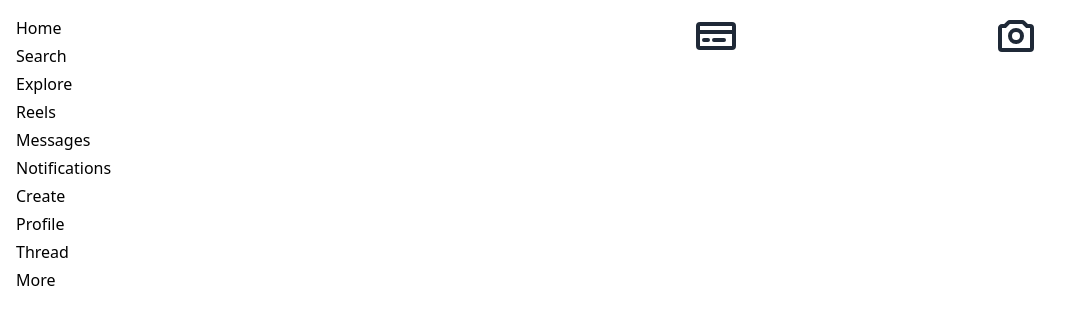
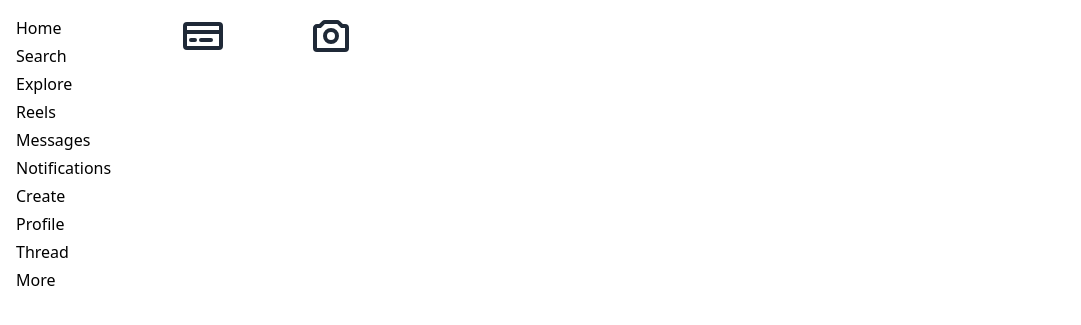
Before and after one commit to muhayimanatheo/instagram, a Django app: template instagramap/templates/index.html in a window 1280 px wide. Shown: the top 325 px of the page, without its empty margins (0-1081 px from the left). Run offline with Django 5.2, Linux system fonts and the light colour scheme; the template is opened without the code that fills it, so the values that code supplies are empty; parts of the project's set-up code (start-up, migrations or seed data) failed here and were passed over; some libraries are stand-ins or nearby versions.

Commit message:
page changed

```diff
--- a/instagramap/templates/index.html
+++ b/instagramap/templates/index.html
@@ -11,7 +11,7 @@
 
 <body class="bg-[#FFFFFF]">
     <!-- nav -->
-    <div class="grid grid-cols-2">
+    <div class="flex flex-row">
         <div class="bg-[#FFFFFF] p-2 md:p-4 w-30">
             <div class="flex flex-col space-y-1">
                 <a href="#" class="text-black">Home</a>
@@ -29,46 +29,44 @@
         <!-- container -->
         <div class="mr-2 md:mr-4" id="body">
             {% for i in data1 %}
-            <div class="grid grid-cols-2" id="header">
-                <div class="p-2 md:p-5" id="img">
+            <div class="flex flex-row py-5">
+                <div class="w-40 h- 50 mx-10 p-5 " id="img">
                     <img src="{{ i.image.url }}" alt="" class="w-20 h-20 rounded-full border-2">
                 </div>
+                <div class="flex flex-col">
 
-                <div class="flex p-2 md:p-5 mx-2 md:mx-5">
+                        <div class="flex p-2 space-x-3">
                             <div class="" id="header">
                                 <span class="">
                                     <p class="font-bold">{{i.username}}</p>
                                 </span>
                             </div>
-                    <div class="bg-[#EFEFEF] rounded-md p-1 px-2 md:px-4 font-bold" id="buttcontant">Edit profile</div>
-                    <div class="bg-[#EFEFEF] mx-2 md:mx-5 p-1 px-2 md:px-4 rounded-md font-bold" id="button">View archives</div>
+                            <div class="bg-[#EFEFEF] rounded-md p-1 px-2 md:px-4 font-bold" id="buttcontant">Edit profile
+                            </div>
+                            <div class="bg-[#EFEFEF] mx-2 md:mx-5 p-1 px-2 md:px-4 rounded-md font-bold" id="button">View
+                                archives</div>
                             <div class="bg-[#EFEFEF] mx-2 md:mx-4 rounded-md font-bold" id="container">
                                 <svg class="w-8 h-8 md:w-10 md:h-10 text-gray-800 dark:text-white bg-[#EFEFEF] rounded-md mx-2 md:mx-4"
                                     aria-hidden="true" xmlns="http://www.w3.org/2000/svg" fill="none" viewBox="0 0 24 24">
-                            <path stroke="currentColor" stroke-linecap="round" stroke-linejoin="round" stroke-width="2"
+                                    <path stroke="currentColor" stroke-linecap="round" stroke-linejoin="round"
+                                        stroke-width="2"
                                         d="M16 12h4m-2 2v-4M4 18v-1a3 3 0 0 1 3-3h4a3 3 0 0 1 3 3v1c0 .6-.4 1-1 1H5a1 1 0 0 1-1-1Zm8-10a3 3 0 1 1-6 0 3 3 0 0 1 6 0Z" />
                                 </svg>
                             </div>
                         </div>
+                    <div class="p-0" id="contlink">
+                        <div class="flex flex-row space-x-9 ">
+                            <p href="#" class=""><span class="mx-2 font-bold">6</span>Post</p>
+                            <p href="#" class=""><span class="mx-2 font-bold">34</span>Followers</p>
+                            <p href="#" class=""><span class="mx-2 font-bold">54</span>Following</p>
                         </div>
-
-            <div class="flex justify-between mx-2 md:mx-10" id="contlink">
                         <div class="">
                             <h1 class="font-bold" id="name"> {{ i.name }}</h1>
                             <button class="bg-[#EFEFEF] px-2 md:px-4 py-1 rounded-3xl"> {{ i.button }}</button>
                             <p class="" id="bio"> {{ i.bio }}</p>
                         </div>
-
-                <div class="grid grid-cols-3">
-                    <a href="#" class="">Post</a>
-                    <a href="#" class="">Followers</a>
-                    <a href="#" class="">Following</a>
                     </div>
                 </div>
-
-            <div class="mx-2 md:mx-10">
-                <h1 class="font-bold">Story highlights</h1>
-                <p class="">Keep your favorite stories on your profile</p>
             </div>
             <div class="grid grid-cols-4 mx-2 md:mx-10 p-1 md:p-2">
                 <div class="w-16 h-16 md:w-20 md:h-20 bg-[#FFFFFF] border-2 border-black rounded-full flex justify-center item-center"
```
Lines whose indentation alone changed are shown as unchanged.
